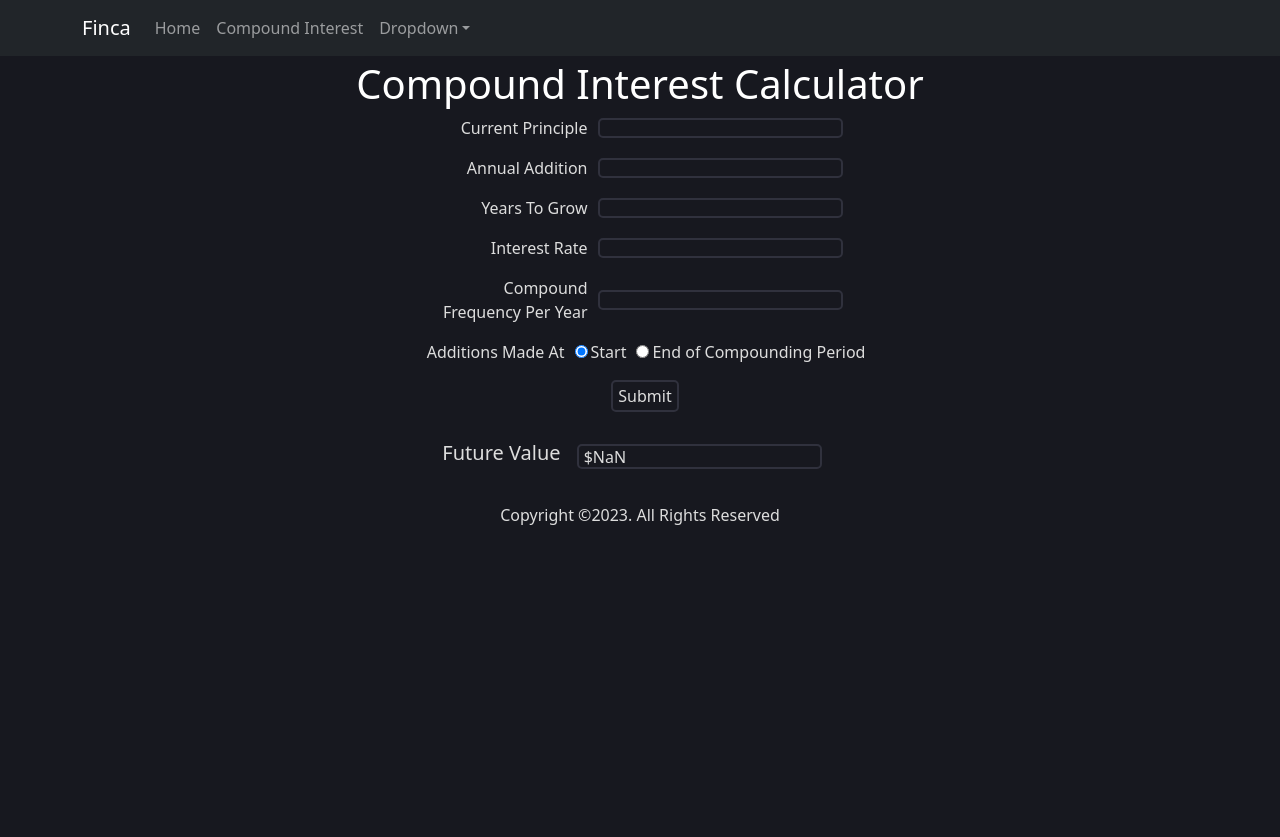
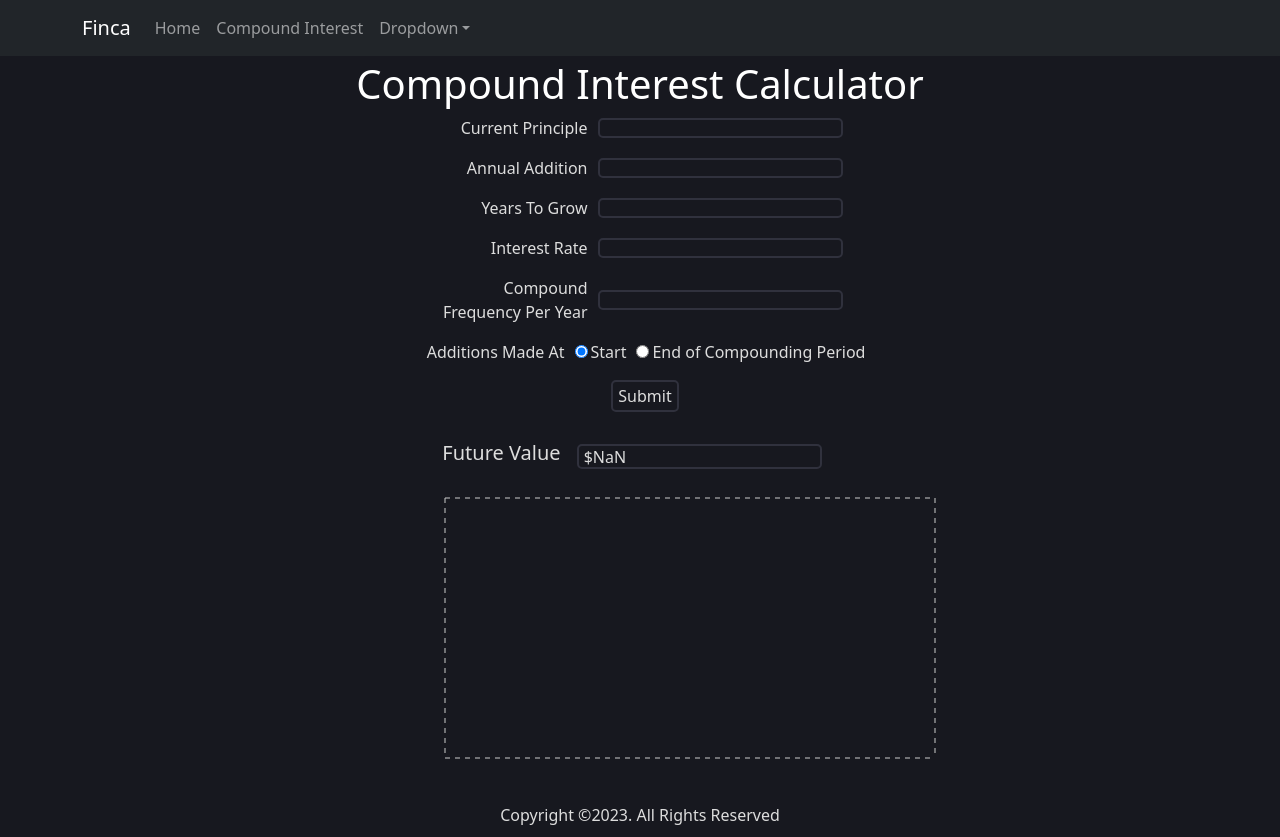
Before and after one commit to bbbroo/finance-calcs, a React (Vite) app: page /compoundint in a window 1280 px wide. Both pictures are taken after a click on the button "Submit". Before the commit the page ends 800 px from the top, so only its background shows below. Built offline with nearby package versions, Linux system fonts and the light colour scheme.

Commit message:
Added comp. int. bar chart

```diff
--- a/package.json
+++ b/package.json
@@ -12,7 +12,8 @@
     "chart.js": "^4.2.0",
     "react": "^18.2.0",
     "react-chartjs-2": "^5.2.0",
-    "react-dom": "^18.2.0"
+    "react-dom": "^18.2.0",
+    "recharts": "^2.4.1"
   },
   "devDependencies": {
     "@types/react": "^18.0.27",
--- a/src/components/CompoundInt.jsx
+++ b/src/components/CompoundInt.jsx
@@ -1,27 +1,20 @@
 import React, { useState, useEffect } from "react";
-import { Bar } from "react-chartjs-2";
 import {
-  Chart as ChartJS,
-  CategoryScale,
-  LinearScale,
-  BarElement,
-  Title,
+  BarChart,
+  Bar,
+  XAxis,
+  YAxis,
   Tooltip,
   Legend,
-} from 'chart.js';
+  CartesianGrid,
+  Label
+} from "recharts";
 
-ChartJS.register(
-  CategoryScale,
-  LinearScale,
-  BarElement,
-  Title,
-  Tooltip,
-  Legend
-);
-
-
+let datas = new Array(30).fill({ name: "", Value: 0 });
+let initial =true;
 
 const CompoundInt = () => {
+  let [valuePerYear, setValuePerYear] = useState(datas);
   const [curPrin, setCurPrin] = useState("");
   const [annAdd, setAnnAdd] = useState("");
   const [yearsGrow, setYearsGrow] = useState("");
@@ -33,11 +26,11 @@ const CompoundInt = () => {
   const handleChange = (event) => {
     const freq = Number(compFreq);
     const principle = Number(curPrin);
-    const additions = Number(annAdd)/freq;
+    const additions = Number(annAdd) / freq;
     const years = Number(yearsGrow);
-    const times = years*freq;
+    const times = years * freq;
     const rate = Number(intRate);
-    const z = 1 + (rate/freq);
+    const z = 1 + rate / freq;
     const futureValueA =
       principle * z ** times + additions * ((z ** (times + 1) - z) / (z - 1));
     const futureValueB =
@@ -49,21 +42,19 @@ const CompoundInt = () => {
     );
 
     const yearsTotal = [];
-    const valuePerYear = [];
+    valuePerYear = [];
+    let newval = 0;
     for (let i = 1; i <= years; i++) {
-      yearsTotal.push(i);
       if (compTime === "Start") {
-        valuePerYear.push(
-          principle * z ** i + additions * ((z ** (i + 1) - z) / (z - 1))
-        );
+        newval =
+          principle * z ** i + additions * ((z ** (i + 1) - z) / (z - 1));
       } else {
-        valuePerYear.push(
-          principle * z ** i + additions * ((z ** i - 1) / rate)
-        );
+        newval = principle * z ** i + additions * ((z ** i - 1) / rate);
       }
+      valuePerYear.push({ name: i, Value: newval.toFixed(2) });
     }
-    console.log(yearsTotal);
-    console.log(valuePerYear);
+    setValuePerYear(valuePerYear);
+    initial = false;
   };
 
   // const [state, setState] = useState({
@@ -182,22 +173,18 @@ const CompoundInt = () => {
           />
         </div>
       </form>
-      {/* <div>
-        <Bar
-          data={state}
-          options={{
-            title: {
-              display: true,
-              text: "$ Per Year",
-              fontSize: 20,
-            },
-            legend: {
-              display: true,
-              position: "right",
-            },
-          }}
-        />
-      </div> */}
+      {!initial &&
+      <div className="d-flex justify-content-center">
+        <BarChart width={600} height={300} data={valuePerYear}>
+          <XAxis dataKey="name" stroke="#8884d8" />
+          <YAxis dataKey={"Value"} width={100} tickFormatter={(value) => `$${new Intl.NumberFormat('en').format(value)}`}>
+            <Label />
+          </YAxis>
+          <Tooltip wrapperStyle={{ width: 170 }} formatter={(value) => `$${new Intl.NumberFormat('en').format(value)}`} />
+          <CartesianGrid stroke="#ccc" strokeDasharray="5 5" />
+          <Bar dataKey="Value" fill="#8884d8" barSize={30} />
+        </BarChart>
+      </div>}
     </div>
   );
 };
```
Also changed, not shown: 1 other file (tests, documents, lock files or other folders).
